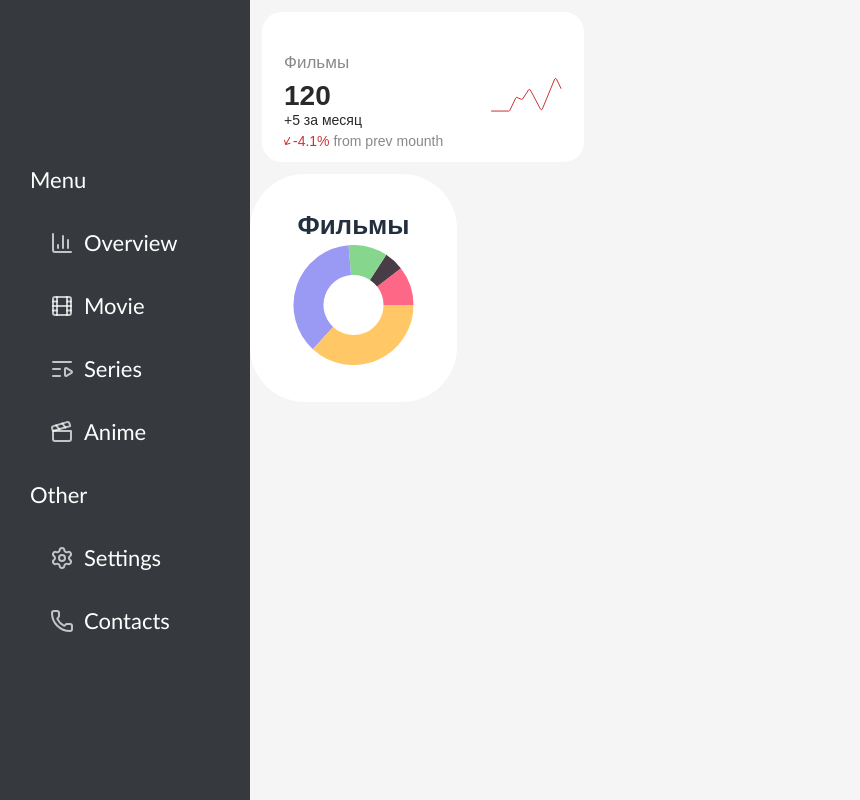
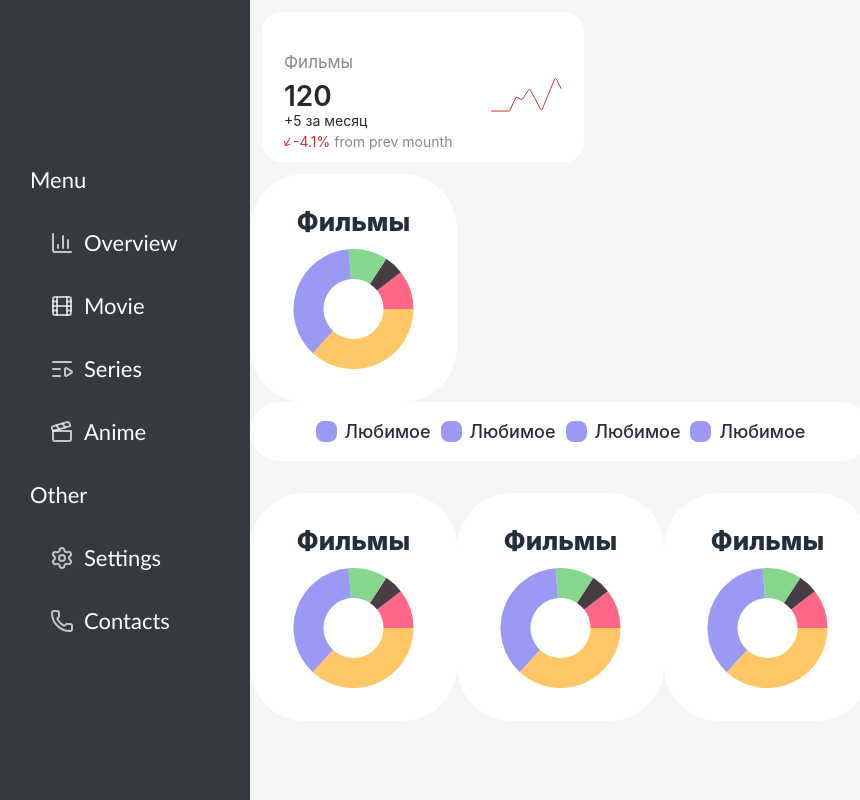
Before and after one commit to enoughy/EntertainmentTracker, a Next.js app: page / in a window 1280 px wide. Shown: the whole page, without its empty margins (0-860 px from the left). Built offline with nearby package versions, Linux system fonts and the light colour scheme.

Commit message:
dount chart container

```diff
--- a/app/globals.css
+++ b/app/globals.css
@@ -22,8 +22,11 @@
 body {
   background: var(--background);
   color: var(--foreground);
-  font-family: Arial, Helvetica, sans-serif;
+  /* font-family: Arial, Helvetica, sans-serif; */
   color: #29292c;
+  /* font-family: "Manrope", sans-serif; */
+  font-family: "Inter", sans-serif;
+  font-optical-sizing: auto;
 }
 .card{
   display: flex;
--- a/app/page.tsx
+++ b/app/page.tsx
@@ -3,6 +3,7 @@ import Image from "next/image";
 import { BaseStatCard } from "@/features/base-stat-card/base-stat-card";
 import { DountChart } from "@/features/dount-chart/dount-chart";
 import { DountChartData } from "@/types/dount-chart-stat/dount-chart-stat";
+import { DountChartContainer } from "@/features/dount-chart-container/dount-chart-container";
 
 const data: DountChartData = {
   data: [
@@ -13,6 +14,7 @@ const data: DountChartData = {
     { name: "in_progress", value: 70 },
   ],
 };
+const arr = [data];
 
 export default function Home() {
   return (
@@ -24,6 +26,7 @@ export default function Home() {
         proc={-4.1}
       ></BaseStatCard>
       <DountChart stat={data} name="Фильмы"></DountChart>
+      <DountChartContainer data={arr}></DountChartContainer>
     </>
   );
 }
--- /dev/null
+++ b/features/dount-chart-container/dount-chart-container.tsx
@@ -0,0 +1,21 @@
+import { BaseCard } from "@/components/base-card/base-card";
+import { Header } from "./header";
+import { DountChart } from "../dount-chart/dount-chart";
+import { DountChartData } from "@/types/dount-chart-stat/dount-chart-stat";
+
+type DountChartContainerProps = {
+  data: DountChartData[];
+};
+
+export function DountChartContainer({ data }: DountChartContainerProps) {
+  return (
+    <div className="max-w-[656px]">
+      <Header className="mb-8"></Header>
+      <div className="flex items-center justify-between">
+        <DountChart name="Фильмы" stat={data[0]}></DountChart>
+        <DountChart name="Фильмы" stat={data[0]}></DountChart>
+        <DountChart name="Фильмы" stat={data[0]}></DountChart>
+      </div>
+    </div>
+  );
+}
--- /dev/null
+++ b/features/dount-chart-container/header.tsx
@@ -0,0 +1,27 @@
+import { BaseCard } from "@/components/base-card/base-card";
+
+type HeaderProps = {
+  className?: string;
+};
+
+export function Header({ className }: HeaderProps) {
+  return (
+    <BaseCard
+      className={
+        "rounded-[40px] flex items-center justify-center max-w-[656px] py-4 " +
+        (className ?? "")
+      }
+    >
+      <div className="flex items-center justify-between text-[#222F3E] text-[18px] font-medium">
+        <span className="w-[21px] h-[21px] bg-[#9A99F4] rounded-[8px] mr-2"></span>
+        <div className="mr-2.5">Любимое </div>
+        <span className="w-[21px] h-[21px] bg-[#9A99F4] rounded-[8px] mr-2"></span>
+        <div className="mr-2.5">Любимое </div>
+        <span className="w-[21px] h-[21px] bg-[#9A99F4] rounded-[8px] mr-2"></span>
+        <div className="mr-2.5">Любимое </div>
+        <span className="w-[21px] h-[21px] bg-[#9A99F4] rounded-[8px] mr-2"></span>
+        <div>Любимое </div>
+      </div>
+    </BaseCard>
+  );
+}
--- a/features/dount-chart/dount-chart.tsx
+++ b/features/dount-chart/dount-chart.tsx
@@ -16,8 +16,8 @@ export function DountChart({ stat, name }: DountChartProps) {
     dropped: "#483C46", //"#373F51",
   };
   return (
-    <BaseCard className="w-[207px] h-[228px] rounded-[55px] pt-8">
-      <h4 className="text-center text-[#222F3E] text-[26px] font-extrabold">
+    <BaseCard className="w-[207px] h-[228px] rounded-[55px] pt-7">
+      <h4 className="text-center text-[#222F3E] text-[26px] font-extrabold mb-2">
         {name}
       </h4>
       <div className="h-30">
```
